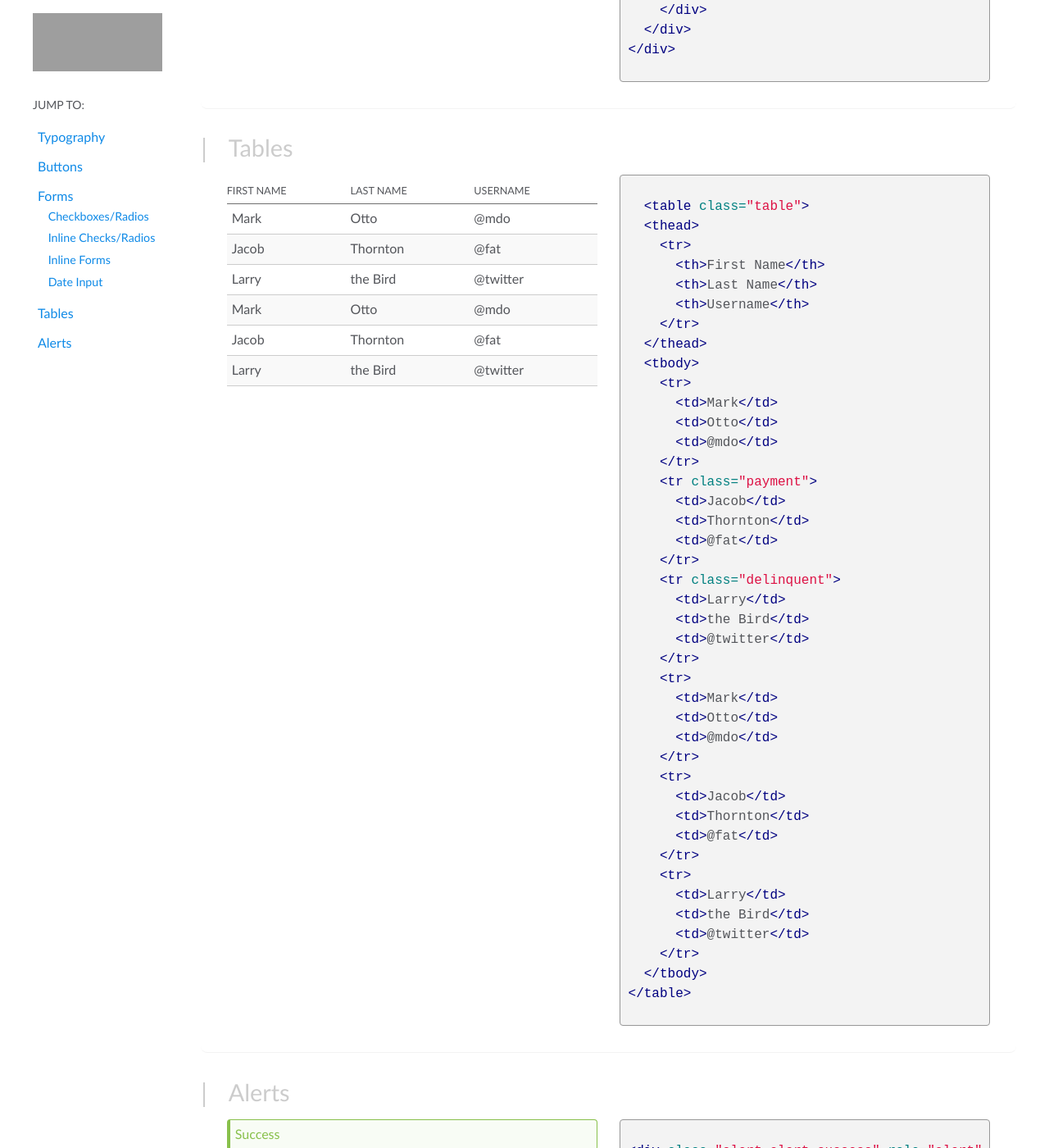
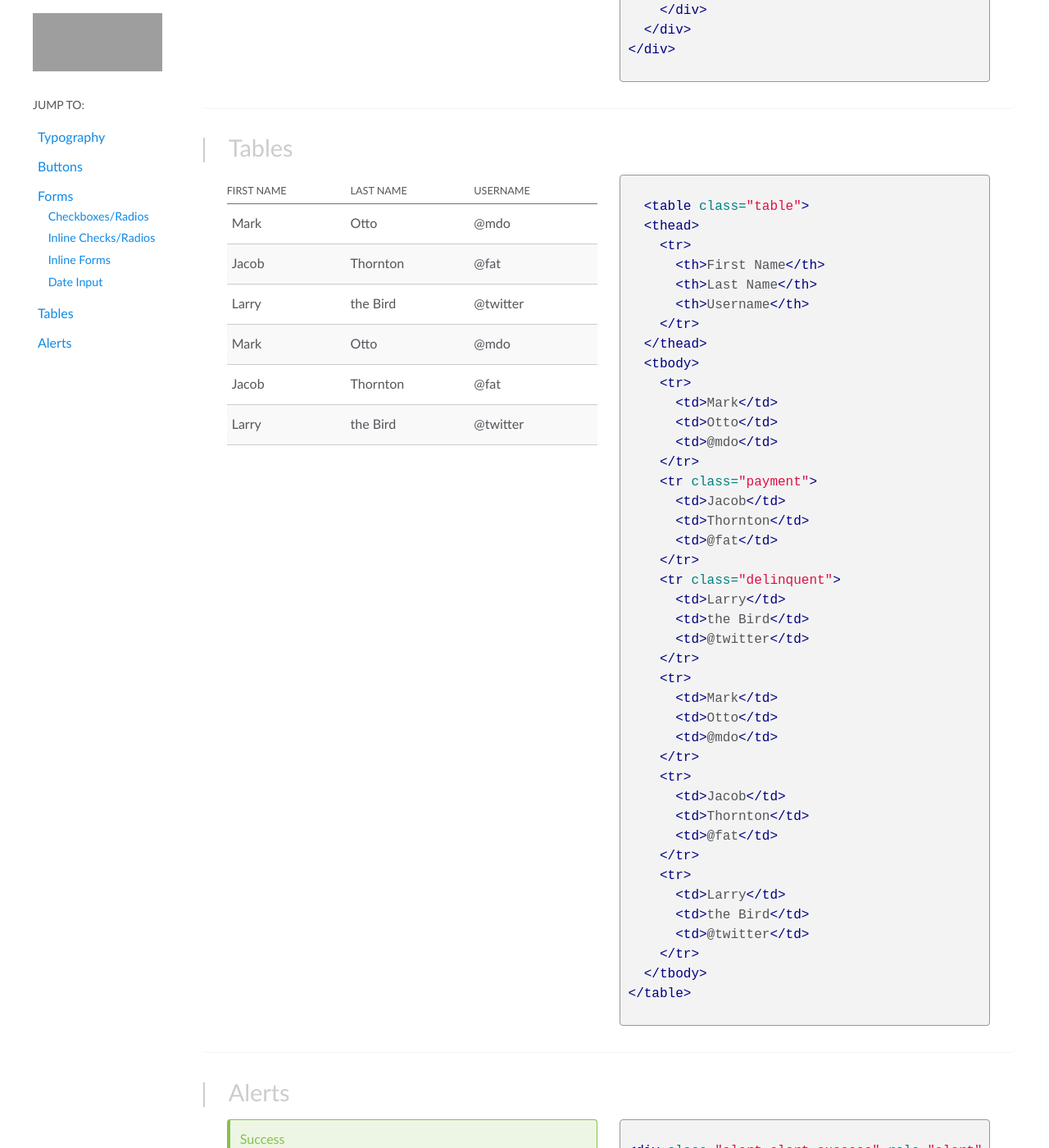
Before and after one commit to dv8withn8/ESSSASS, a Jekyll site: the page built from index.html, in a window 1280 px wide and 1400 px high, scrolled down 4217 px. Shown: the whole window at 82% size. Built offline with Jekyll 4.4.1, drawn with Linux system fonts in a browser that asks for light colours; nearby versions of some CDN libraries; grey boxes are pictures that could not be loaded.

Commit message:
Corrected Table Cell Padding

```diff
--- a/_sass/base/_alerts.scss
+++ b/_sass/base/_alerts.scss
@@ -1,6 +1,6 @@
 .alert {
-  padding: $small-spacing;
-  margin-bottom: $line-height-computed;
+  padding: $base-spacing;
+  margin-bottom: $base-line-height;
   border: 1px solid transparent;
   border-left-width: 4px;
   border-radius: $base-border-radius;
@@ -50,17 +50,17 @@
 // Generate contextual modifier classes for colorizing the alert.
 
 .alert-success {
-  @include alert-variant(lighten($es-green, 45%), $es-green, $es-green);
+  @include alert-variant(tint($es-green, 85%), $es-green, $es-green);
 }
 
 .alert-info {
-  @include alert-variant(lighten($es-blue, 45%), $es-blue, $es-blue);
+  @include alert-variant(tint($es-blue, 85%), $es-blue, $es-blue);
 }
 
 .alert-warning {
-  @include alert-variant(lighten($orange, 45%), $orange, $orange);
+  @include alert-variant(tint($orange, 85%), $orange, $orange);
 }
 
 .alert-danger {
-  @include alert-variant(lighten($red, 45%), $red, $red);
+  @include alert-variant(tint($red, 85%), $red, $red);
 }
--- a/_sass/base/_tables.scss
+++ b/_sass/base/_tables.scss
@@ -23,7 +23,7 @@ th {
 }
 
 td {
-  padding: $small-spacing 0;
+  padding: $base-line-height * 1em / 2 0;
   &:first-child {
     padding-left: $small-spacing;
   }
--- a/_sass/base/_variables.scss
+++ b/_sass/base/_variables.scss
@@ -17,8 +17,8 @@ $base-line-height: 1.5; //24px
 
 // Other Sizes
 $base-border-radius: 4px;
-$base-spacing: $base-line-height * 1em / 2;
-$small-spacing: $base-spacing / 2;
+$base-spacing: $base-line-height * 1em / 2; //12px
+$small-spacing: $base-spacing / 2; //6px;
 $base-z-index: 0;
 
 // Colors
@@ -77,8 +77,6 @@ $h4-line-height: $h4-line * $h4-lines;
 $h4-margin-top: 1 * $h4-line;
 $h4-margin-bottom: 1 * $h4-line;
 
-
-
 // Border
 $base-border-color: $med-grey;
 $base-border: 1px solid $base-border-color;
```
